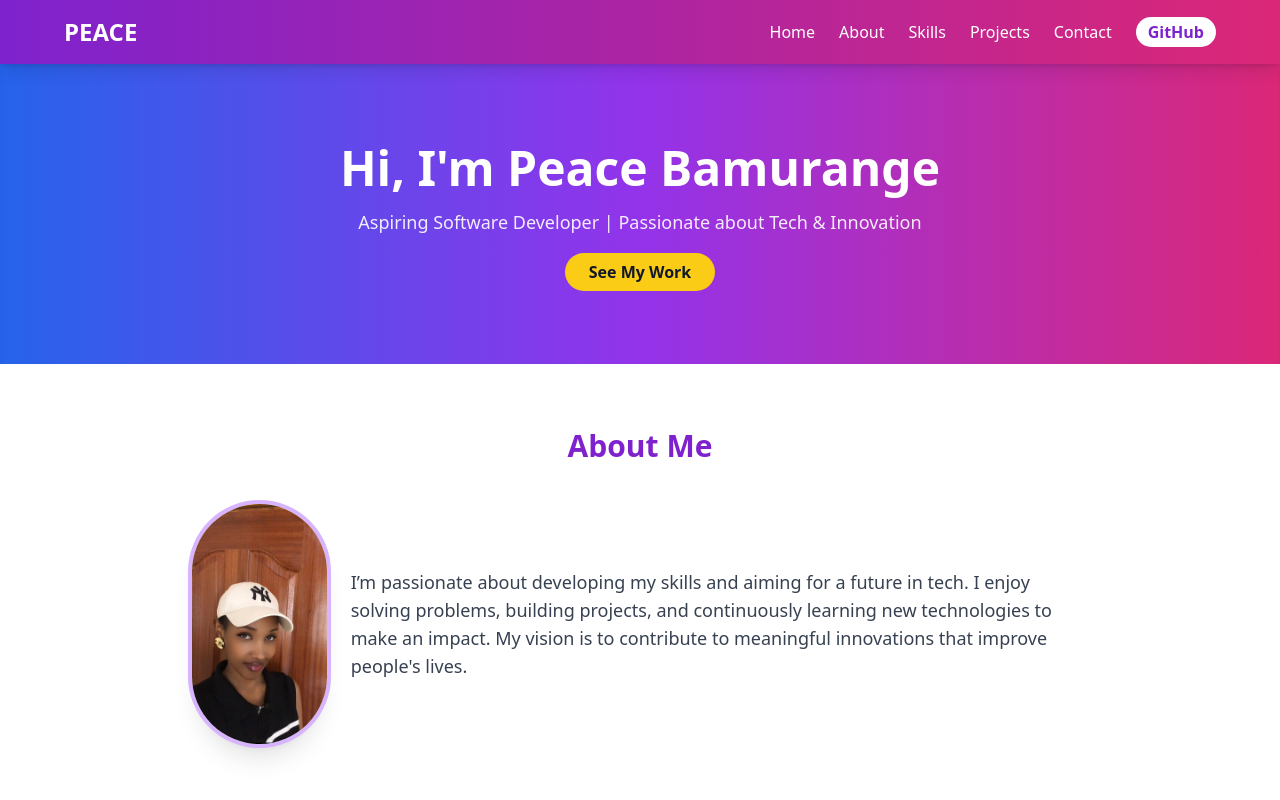
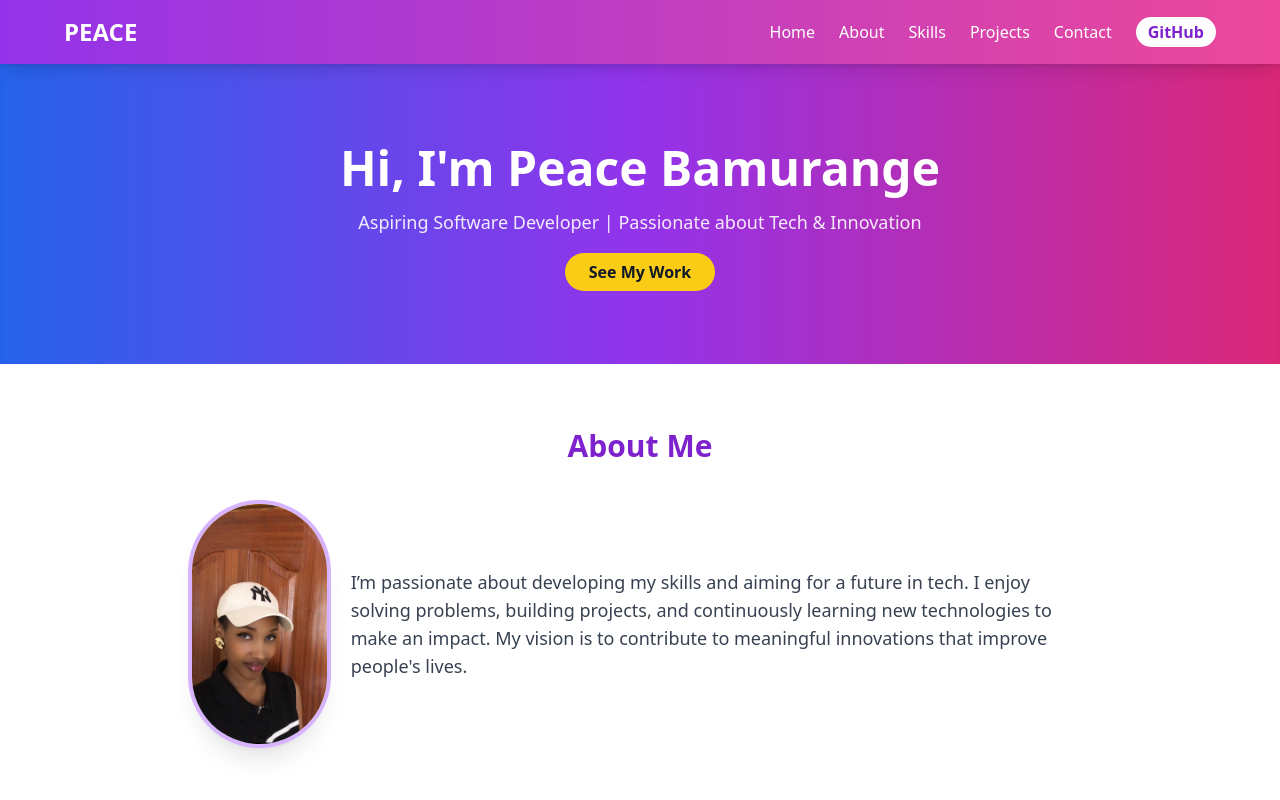
Before and after one commit to muhetopeace/Tailwind, a plain HTML site: page Desktop/assignment/port.html in a window 1280 px wide. Shown: the top 800 px of the page. Drawn offline with nearby package versions, Linux system fonts and the light colour scheme.

Commit message:
Updated portifolio file

```diff
--- a/Desktop/assignment/port.html
+++ b/Desktop/assignment/port.html
@@ -13,7 +13,7 @@
 </head>
 <body class="bg-gray-50 text-gray-900 font-sans w-full">
   <!-- Header -->
-  <header class="bg-gradient-to-r from-purple-700 to-pink-600 text-white p-4 sticky top-0 z-50 shadow-lg">
+  <header class="bg-gradient-to-r from-purple-600 to-pink-500 text-white p-4 sticky top-0 z-50 shadow-lg">
     <div class="flex flex-wrap items-center justify-between max-w-6xl mx-auto">
       <h1 class="text-xl md:text-2xl font-bold">PEACE</h1>
       <nav class="mt-2 md:mt-0 w-full md:w-auto">
```
Also changed, not shown: Desktop/assignment/tailwind.config.js (added).
